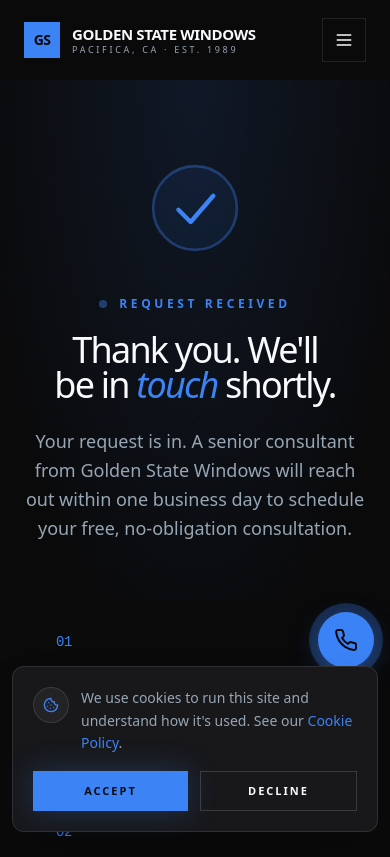
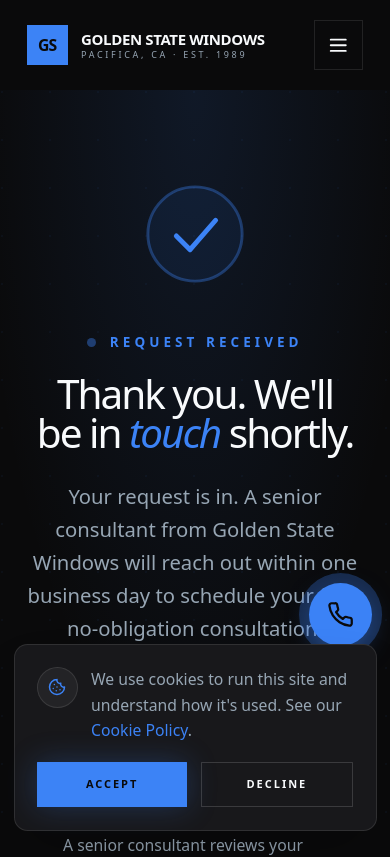
Before and after one commit to goldenstatewindows1-spec/goldenstatewindows, a React (Vite) app: page /thank-you in a window 390 px wide. Shown: the top 857 px of the page. Built offline with nearby package versions, Linux system fonts and the light colour scheme.

Commit message:
style: bump base font size one step (16px -> 18px) site-wide
Set html font-size to 112.5% so every rem-based size scales up proportionally —
headings, body, buttons, nav — for a slightly larger, more readable type scale.
Verified: no horizontal overflow on desktop (1440/1280) or mobile (375).

```diff
--- a/src/index.css
+++ b/src/index.css
@@ -70,6 +70,10 @@
   }
 
   html {
+    /* Bump the whole site's type up one step (16px → 18px base). Every text
+       size is rem-based, so this scales all of it — headings, body, buttons,
+       nav — proportionally. Tune this single value to taste. */
+    font-size: 112.5%;
     scroll-behavior: smooth;
   }
 
```
